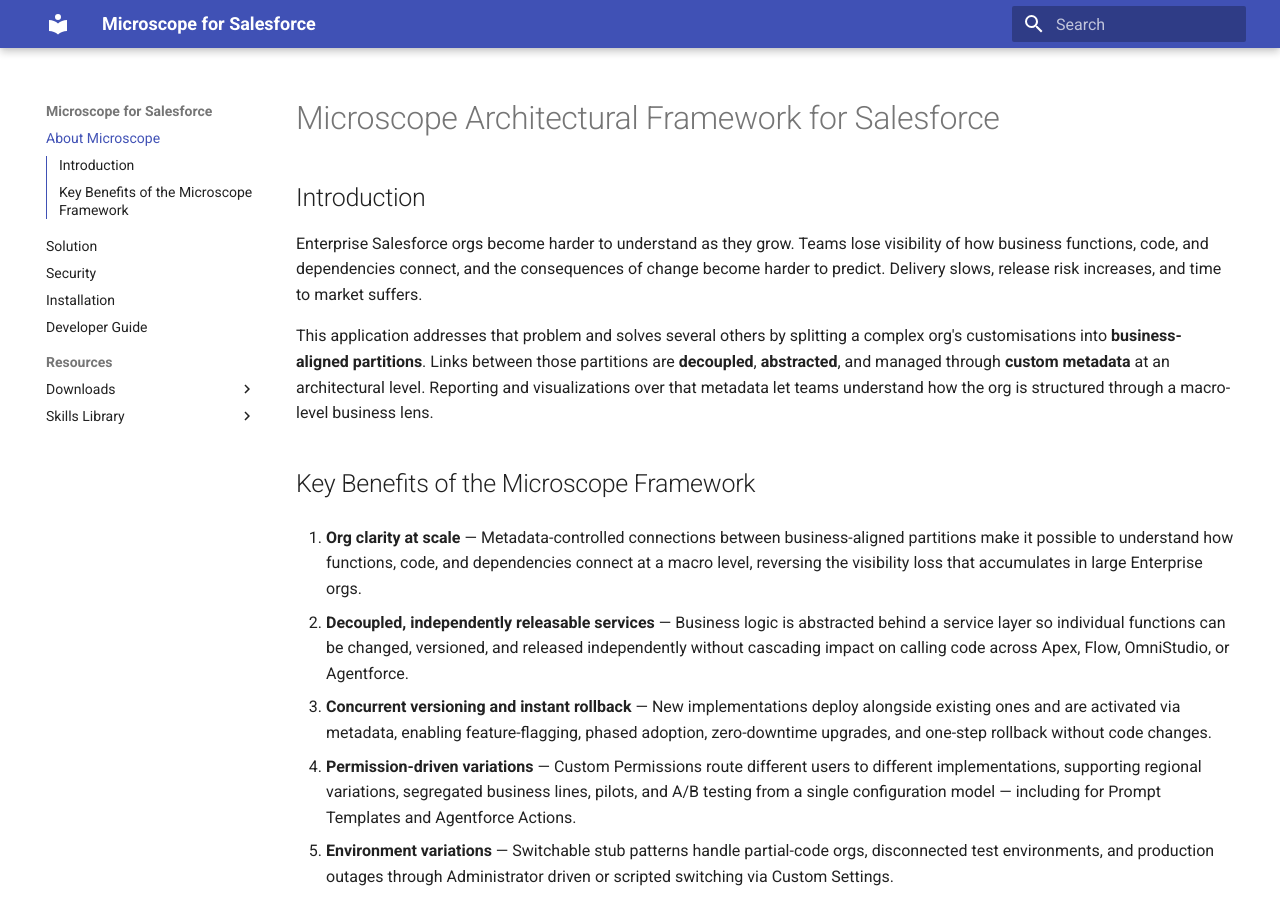
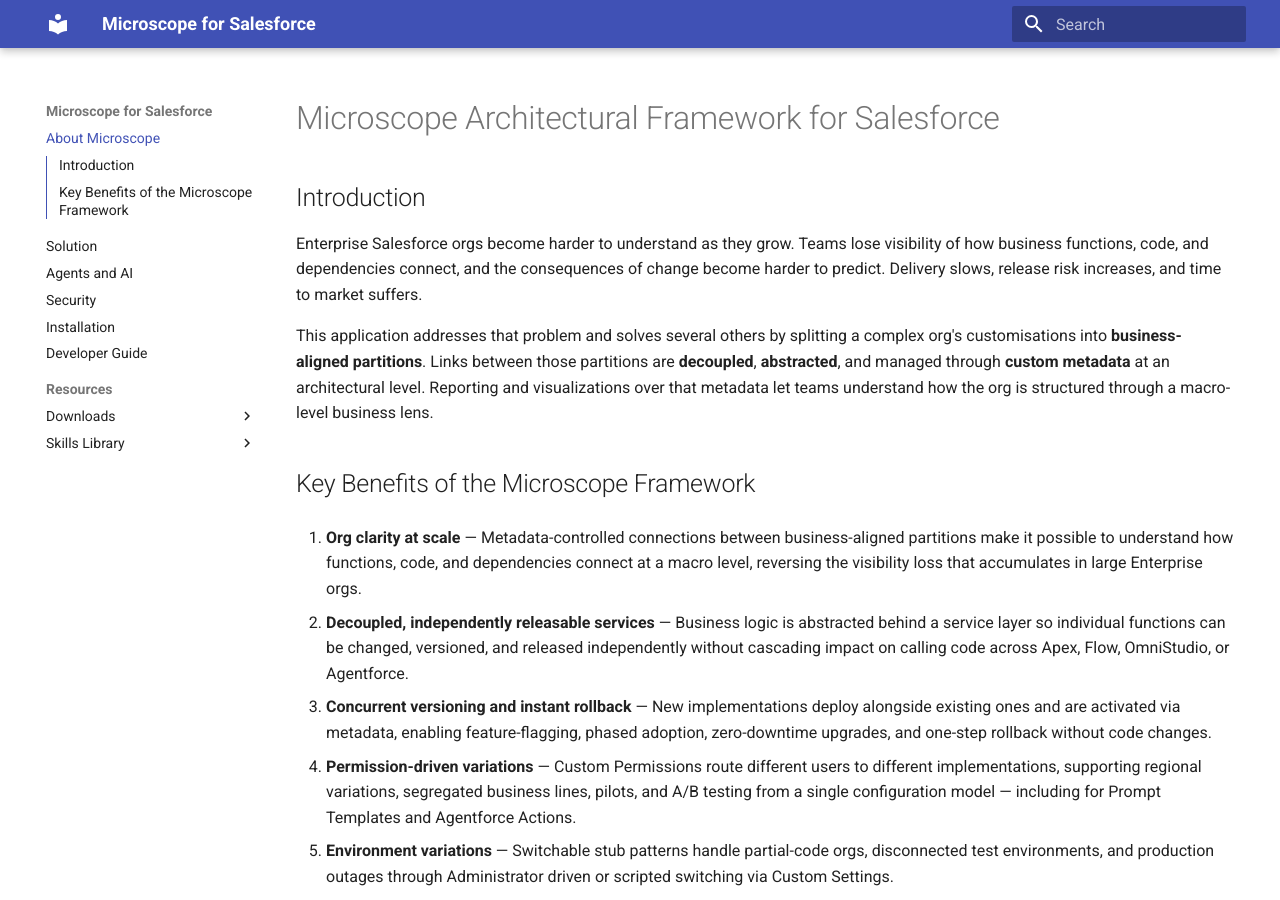
Before and after one commit to kevinhenryburke/microscope-pub, an MkDocs documentation site: the page built from docs/MicroscopeAbout.md, in a window 1280 px wide and 900 px high. Built offline with MkDocs 1.6.1 and Material for MkDocs 9.7.7, drawn with Linux system fonts in a browser that asks for light colours.

Commit message:
Enhance mkdocs.yml by adding a new section for "Agents and AI" to improve documentation navigation.

```diff
--- a/mkdocs.yml
+++ b/mkdocs.yml
@@ -24,6 +24,7 @@ markdown_extensions:
 nav:
   - About Microscope: MicroscopeAbout.md
   - Solution: MicroscopeSolution.md
+  - Agents and AI: MicroscopeAIAgents.md
   - Security: MicroscopeSecurity.md
   - Installation: installation/MicroscopeInstallation.md
   - Developer Guide: MicroscopeDeveloperGuide.md
```
